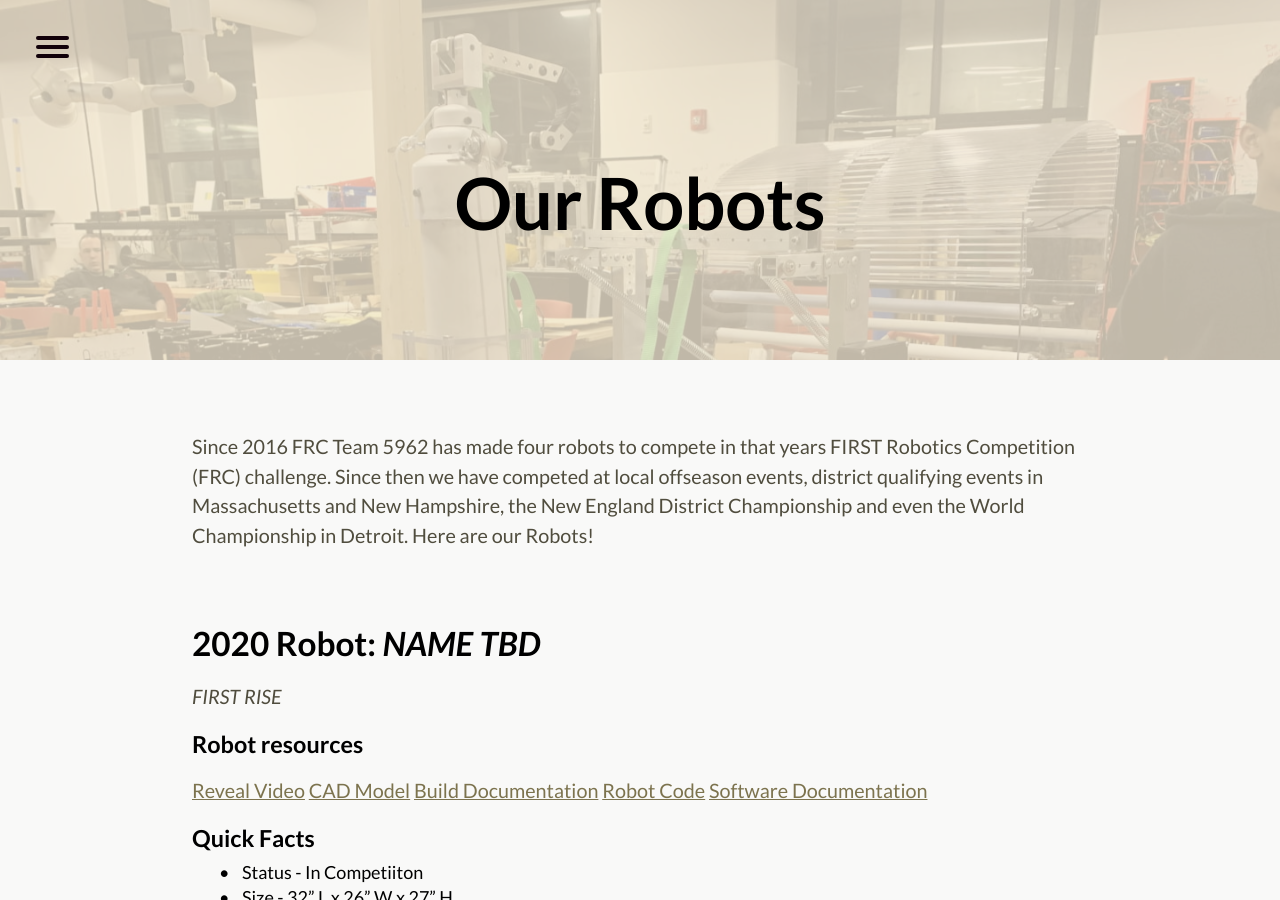
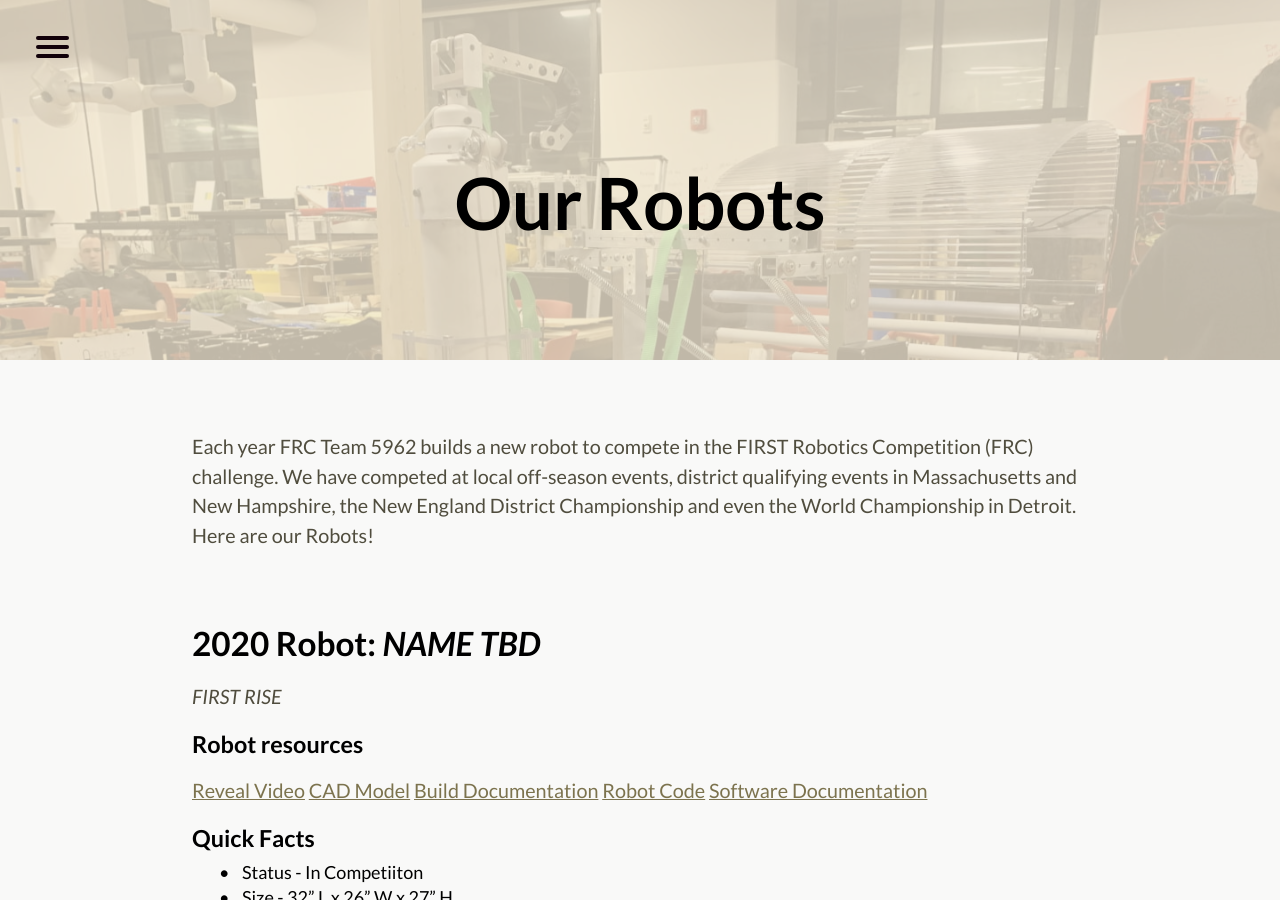
Before and after one commit to perSEVERE-5962/frc5962, a Jekyll site: the page built from robots.md, in a window 1280 px wide and 900 px high. Built offline with Jekyll 4.4.1, drawn with Linux system fonts in a browser that asks for light colours; some of the changed text lies outside the part shown.

Commit message:
Updated Robots

```diff
--- a/robots.md
+++ b/robots.md
@@ -4,7 +4,7 @@
 hero-title: Our Robots
 ---
 
-Since 2016 FRC Team 5962 has made four robots to compete in that years FIRST Robotics Competition (FRC) challenge. Since then we have competed at local offseason events, district qualifying events in Massachusetts and New Hampshire, the New England District Championship and even the World Championship in Detroit. Here are our Robots!
+Each year FRC Team 5962 builds a new robot to compete in the FIRST Robotics Competition (FRC) challenge. We have competed at local off-season events, district qualifying events in Massachusetts and New Hampshire, the New England District Championship and even the World Championship in Detroit. <br>Here are our Robots!
 <div class="divider"></div>
 ## 2020 Robot: *NAME TBD*
 *FIRST RISE*
```
Also changed, not shown: other parts of robots.md (+1 -1 lines).
